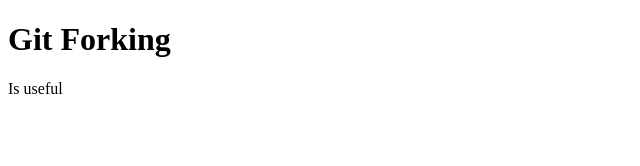
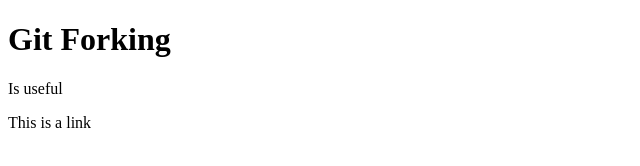
Before and after one commit to 874bowen/fork-trial, a plain HTML site: page index.htm in a window 1280 px wide. Shown: the full height of the page, 0-640 px from the left. Drawn offline with Linux system fonts and the light colour scheme.

Commit message:
link added

```diff
--- a/index.htm
+++ b/index.htm
@@ -9,5 +9,6 @@
 <body>
     <h1>Git Forking</h1>
     <p>Is useful</p>
+    <a>This is a link</a>
 </body>
 </html>
```
